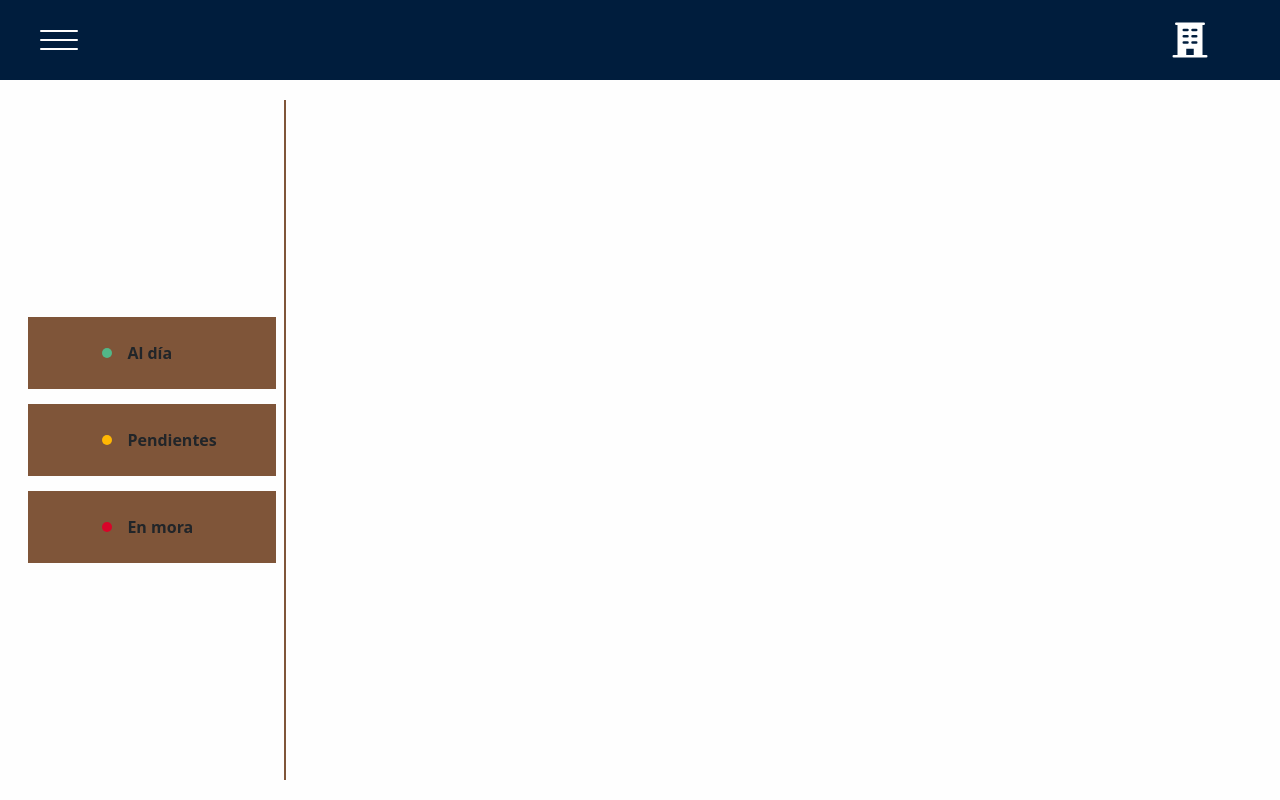
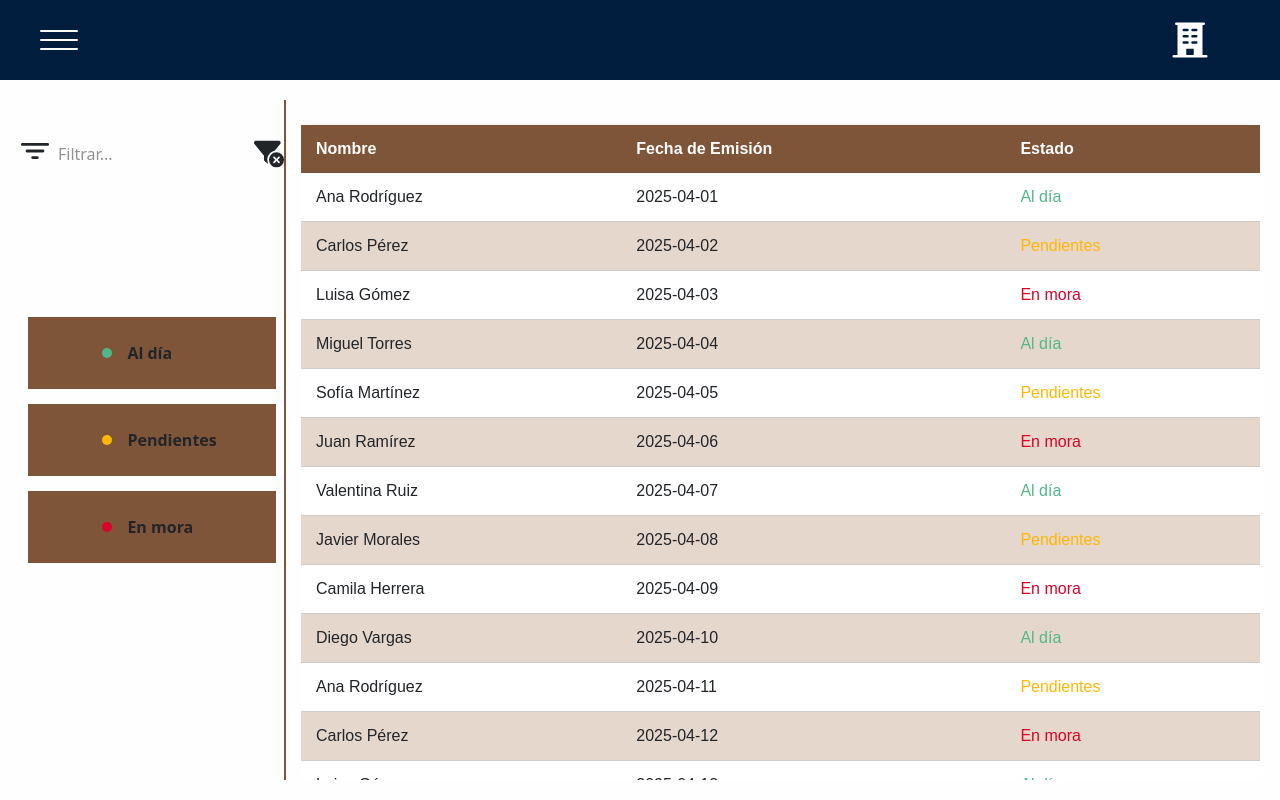
Before and after one commit to James2910/conjuntoxyz, a React (Vite) app: page /users in a window 1280 px wide. Built offline with nearby package versions, Linux system fonts and the light colour scheme.

Commit message:
Se agregaron mas cosas a la screen de users

```diff
--- /dev/null
+++ b/src/components/modalFilter/ModalFilter.jsx
@@ -0,0 +1,42 @@
+import { useState } from 'react';
+import styles from './ModalFilterStyle.module.css';
+import { IoClose } from "react-icons/io5";
+
+
+export const ModalFilter = ({ onFiltrar, opciones, modalOption }) => {
+    const [estadoSeleccionado, setEstadoSeleccionado] = useState(null);
+
+    const manejarFiltro = (opcion) => {
+        setEstadoSeleccionado(opcion);
+        onFiltrar(opcion.id); // función que recibe el ID seleccionado
+        modalOption();
+    };
+
+    return (
+        <div className={styles.overlay}>
+            <div className={styles.contenido}>
+                <div className={styles.closeButtonContainer} onClick={() => modalOption()}>
+                    <IoClose className={styles.closeIcon} />
+                </div>
+                <h2 className={styles.titulo}>
+                    Estado:{" "}
+                    <span style={{ color: estadoSeleccionado?.color || '#fff' }}>
+                        {estadoSeleccionado?.name || 'Ninguno'}
+                    </span>
+                </h2>
+                <div className={styles.opciones}>
+                    {opciones.map(opcion => (
+                        <button
+                            key={opcion.id}
+                            style={{ backgroundColor: opcion.color }}
+                            className={styles.boton}
+                            onClick={() => manejarFiltro(opcion)}
+                        >
+                            {opcion.name}
+                        </button>
+                    ))}
+                </div>
+            </div>
+        </div>
+    );
+};
--- /dev/null
+++ b/src/components/modalFilter/ModalFilterStyle.module.css
@@ -0,0 +1,63 @@
+.overlay {
+    width: 100%;
+    height: 100%;
+    backdrop-filter: blur(12px);
+    background-color: rgba(255, 255, 255, 0.1);
+    display: flex;
+    align-items: center;
+    justify-content: center;
+    position: absolute;
+    top: 0;
+    left: 0;
+    z-index: 999;
+    border-radius: 10px;
+}
+
+.contenido {
+    text-align: center;
+    color: white;
+}
+
+.closeButtonContainer {
+    position: absolute;
+    right: 50px;
+    top: 70px;
+    width: auto;
+    height: auto;
+}
+
+.closeIcon {
+    font-size: 50px;
+    color: #212529;
+}
+
+.closeIcon:hover{
+    transform: scale(1.2);
+    color: #212529;
+}
+
+.titulo {
+    font-size: 24px;
+    margin-bottom: 20px;
+}
+
+.opciones {
+    display: flex;
+    gap: 10px;
+    flex-wrap: wrap;
+    justify-content: center;
+}
+
+.boton {
+    padding: 10px 20px;
+    border: none;
+    border-radius: 8px;
+    color: #fff;
+    cursor: pointer;
+    font-weight: 600;
+    transition: transform 0.2s ease;
+}
+
+.boton:hover {
+    transform: scale(1.05);
+}
--- a/src/pages/user/UserScreen.jsx
+++ b/src/pages/user/UserScreen.jsx
@@ -1,19 +1,42 @@
 import styles from './UserStyle.module.css';
 import { HamburgerMenu } from '../../components/hamburgerMenu/HamburgerMenu';
 import { PiBuildingFill } from "react-icons/pi";
+import { IoFilter } from "react-icons/io5";
+import { ModalFilter } from '../../components/modalFilter/ModalFilter';
+import { useState } from 'react';
+import { FaFilterCircleXmark } from "react-icons/fa6";
+
+
 
 export const UserScreen = () => {
+    const [filtro, setFiltro] = useState(null);
+    const [modalFilterOpen, setModalFilterOpen] = useState(false)
+    const [activeFilter, setActiveFilter] = useState(0)
+
     const opciones = [
-        {
-            name: "Al día", color: "#52b788",
-        },
-        {
-            name: "Pendientes", color: "#ffb703",
-        },
-        {
-            name: "En mora", color: "#d90429",
-        },
+        { id: 1, name: "Al día", color: "#52b788" },
+        { id: 2, name: "Pendientes", color: "#ffb703" },
+        { id: 3, name: "En mora", color: "#d90429" },
     ];
+
+    const nombres = [
+        "Ana Rodríguez", "Carlos Pérez", "Luisa Gómez", "Miguel Torres", "Sofía Martínez",
+        "Juan Ramírez", "Valentina Ruiz", "Javier Morales", "Camila Herrera", "Diego Vargas"
+    ];
+
+    const datos = Array.from({ length: 50 }, (_, i) => ({
+        nombre: nombres[i % nombres.length],
+        fecha: `2025-04-${(i % 30 + 1).toString().padStart(2, '0')}`,
+        estadoID: (i % opciones.length) + 1
+    }));
+
+    const datosFiltrados = filtro
+        ? datos.filter(d => d.estadoID === filtro)
+        : datos;
+
+    const toggleModalFilter = () => {
+        setModalFilterOpen(!modalFilterOpen);
+    }
 
     return (
         <div className={styles.container}>
@@ -28,6 +51,17 @@ export const UserScreen = () => {
             </div>
             <div className={styles.body}>
                 <div className={styles.leftBar}>
+                    <div className={styles.filterContainer} onClick={toggleModalFilter}>
+                        <div style={{ position: "relative" }}>
+                            <IoFilter className={styles.filterIcon} />
+                            {activeFilter !== 0 && (
+                                <div className={styles.floatNumberContainer}><p className={styles.floatNumber}>1</p></div>
+                            )}
+                        </div>
+                        <p className={styles.filterText}>Filtrar...</p>
+                        <div className={styles.innerSpace} />
+                        <FaFilterCircleXmark className={styles.filterIcon} />
+                    </div>
                     {opciones.map((opcion, index) => (
                         <div key={index} className={styles.optionItem}>
                             <a className={styles.dot} style={{backgroundColor: opcion.color}} />
@@ -35,6 +69,36 @@ export const UserScreen = () => {
                         </div>
                     ))}
                 </div>
+                <div className={styles.tableContainer}>
+                    <table className={styles.table}>
+                        <thead>
+                            <tr>
+                                <th>Nombre</th>
+                                <th>Fecha de Emisión</th>
+                                <th>Estado</th>
+                            </tr>
+                        </thead>
+                        <tbody>
+                            {datosFiltrados.map((dato, index) => {
+                                const opcion = opciones.find(opt => opt.id === dato.estadoID);
+
+                                return (
+                                <tr key={index} className={index % 2 === 0 ? 'fila-par' : 'fila-impar'}>
+                                    <td>{dato.nombre}</td>
+                                    <td>{dato.fecha}</td>
+                                    <td style={{ color: opcion?.color || '#000' }}>{opcion?.name || 'Desconocido'}</td>
+                                </tr>
+                                );
+                            })}
+                        </tbody>
+                    </table>
+                </div>
+
+                {modalFilterOpen && (
+                    <div>
+                        <ModalFilter onFiltrar={(id) => {setFiltro(id); setActiveFilter(id)}} opciones={opciones} modalOption={() => toggleModalFilter()} />
+                    </div>
+                )}
             </div>
         </div>
     )
--- a/src/pages/user/UserStyle.module.css
+++ b/src/pages/user/UserStyle.module.css
@@ -49,14 +49,61 @@
 }
 
 .leftBar {
+    position: relative;
     width: clamp(100px, 250px, 20%);
     height: 100%;
     padding: 0 8px 0 8px;
+    margin-right: 15px;
     gap: 15px;
     border-right: solid 2px #7f5539;
     display: flex;
     flex-direction: column;
     justify-content: center;
+}
+
+.filterContainer {
+    position: absolute;
+    top: 30px;
+    left: 50%;
+    transform: translateX(-50%);
+    width: 100%;
+    height: auto;
+    padding: 0 15px 0 15px;
+    display: flex;
+    justify-content: flex-start;
+    align-items: center;
+    cursor: pointer;
+}
+
+.filterIcon {
+    font-size: 30px;
+    color: #212529;
+}
+
+.filterText {
+    font-size: 16px;
+    font-weight: 500;
+    color: #21252980;
+    margin-left: 8px;
+    line-height: 1;
+}
+
+.floatNumberContainer {
+    position: absolute;
+    top: -5px;
+    right: -10px;
+    width: 14px;
+    height: 14px;
+    border-radius: 100%;
+    background-color: #d90429;
+    display: flex;
+    justify-content: center;
+    align-items: center;
+}
+
+.floatNumber {
+    color: #fefefe;
+    font-size: 9px;
 }
 
 .optionItem {
@@ -81,3 +128,74 @@
     font-weight: 600;
     margin-left: 15px;
 }
+
+.tableContainer {
+    padding-top: 25px;
+    max-height: clamp(600px, 1000px, 1200px);
+    display: flex;
+    flex: 1;
+    justify-content: center;
+    overflow-y: auto;
+    scrollbar-width: thin; /* Para Firefox */
+    scrollbar-color: #7f5539 #f2e6df; /* thumb y track para Firefox */
+}
+
+/* Estilos para navegadores basados en WebKit */
+.tableContainer::-webkit-scrollbar {
+  width: 8px;
+}
+
+.tableContainer::-webkit-scrollbar-track {
+  background: #f2e6df; /* fondo del scroll */
+  border-radius: 4px;
+}
+
+.tableContainer::-webkit-scrollbar-thumb {
+  background-color: #7f5539; /* color del scroll */
+  border-radius: 4px;
+  border: 2px solid #f2e6df; /* espacio alrededor del thumb */
+}
+
+.tableContainer::-webkit-scrollbar-thumb:hover {
+  background-color: #5e3e2b;
+}
+
+.table {
+    width: 100%;
+    border-collapse: collapse;
+    font-family: sans-serif;
+    box-shadow: 0px 2px 10px rgba(0, 0, 0, 0.1);
+}
+
+.table th,
+.table td {
+    padding: 12px 15px;
+    text-align: left;
+}
+
+.table thead {
+    background-color: #7f5539;
+    color: #fff;
+}
+
+.table tbody tr:nth-child(odd) {
+    background-color: #ffffff; /* blanco */
+}
+
+.table tbody tr:nth-child(even) {
+    background-color: #e6d7cc; /* más claro que #7f5539 */
+}
+
+.table tbody tr:hover {
+    background-color: #d3bba9; /* efecto hover */
+}
+
+.table td {
+    border-bottom: 1px solid #ccc;
+    color: #212529;
+}
+
+.table .stateText {
+    border-bottom: 1px solid #ccc;
+    color: #212529;
+}
```
